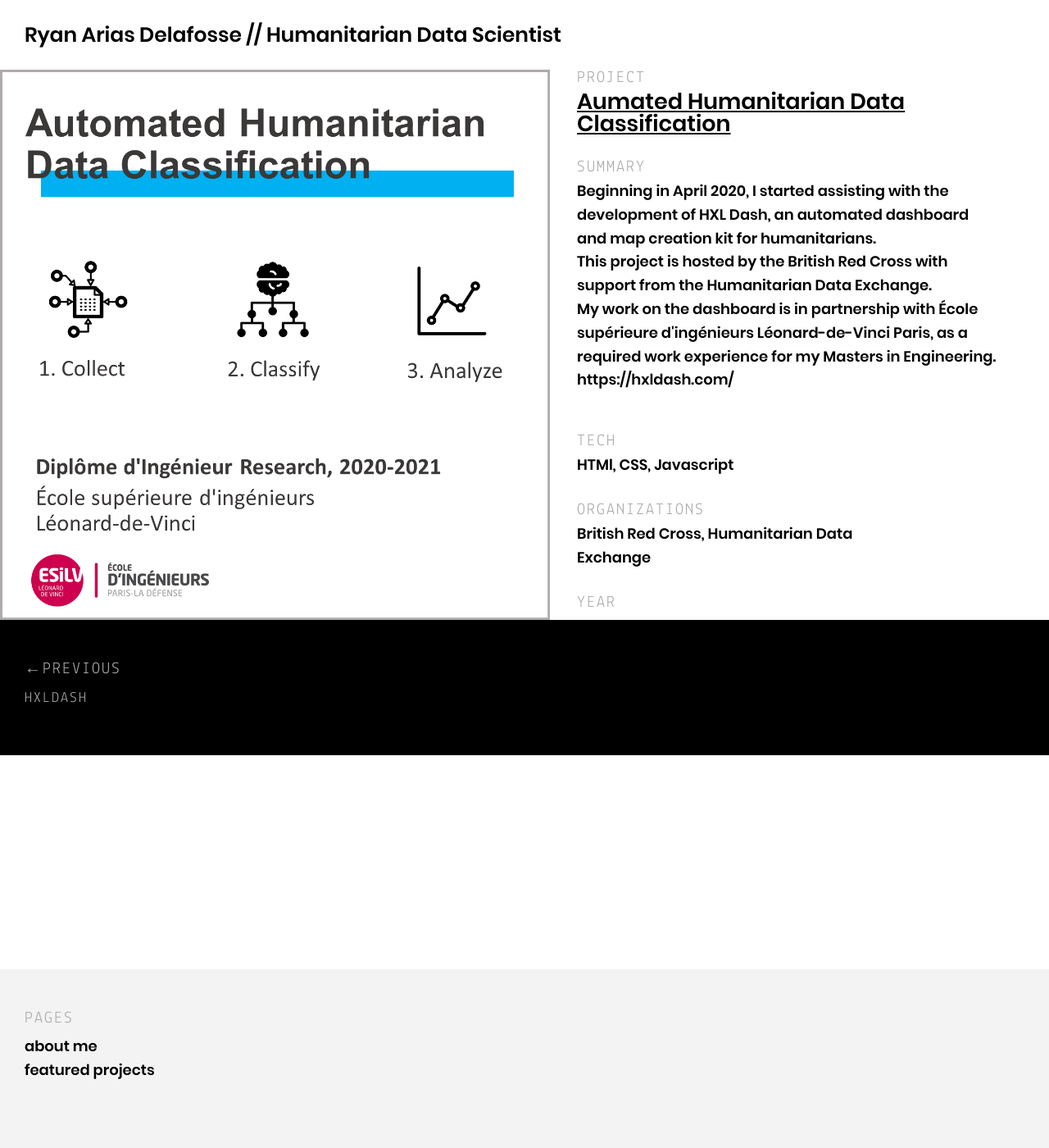
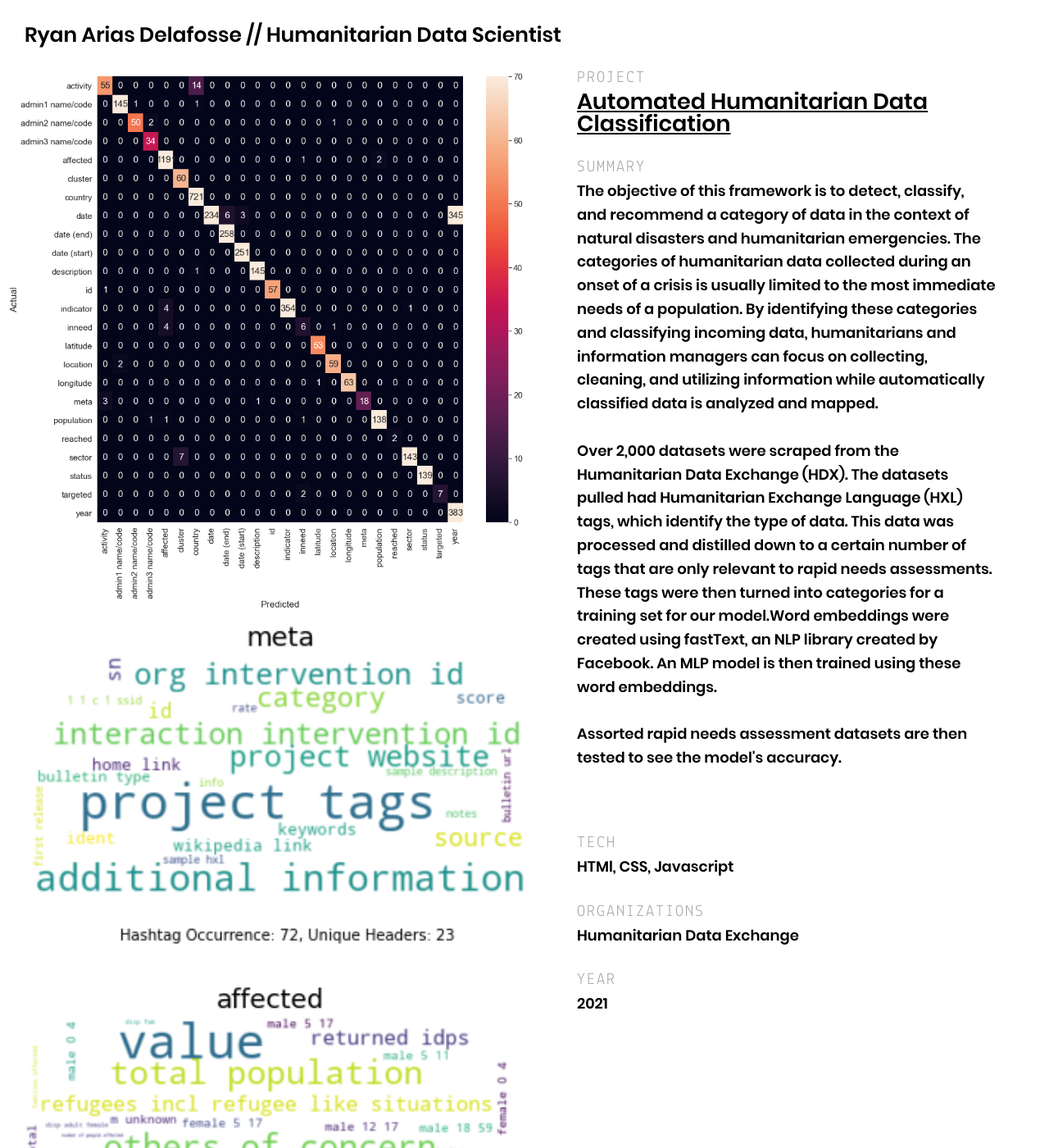
Before and after one commit to Rydela/rydela.github.io, a Jekyll site: the page built from _posts/projects/2020-01-01-humdatacategorization.md, in a window 1280 px wide and 1400 px high. Shown: the whole window at 82% size. Built offline with Jekyll 4.4.1, drawn with Linux system fonts in a browser that asks for light colours; nearby versions of some CDN libraries; library files that are not in the unit come from our copies; a script that is not in the unit is left out.

Commit message:
Updated portfolio
- Fixed typos
- Added images
- Added about me page

```diff
--- a/_posts/projects/2020-01-01-humdatacategorization.md
+++ b/_posts/projects/2020-01-01-humdatacategorization.md
@@ -7,22 +7,31 @@
   keywords: "Humanitarian data, machine learning"
 
 project:
-  title: "Aumated Humanitarian Data Classification"
+  title: "Automated Humanitarian Data Classification"
   type: "humanitarian, machine learning"
   url: ""
   logo: "/assets/images/projects/humdata/humdata1.png"
   tech: "HTMl, CSS, Javascript"
 
 agency:
-  title: "British Red Cross, Humanitarian Data Exchange"
-  url: "www.redcross.org.uk"
-  year: "2019"
+  title: "Humanitarian Data Exchange"
+  url: "https://data.humdata.org/"
+  year: "2021"
 
 images:
   - image:
-    url: "/assets/images/projects/humdata/humdata1.png"
+    url: "/assets/images/projects/humdata/humdata2.png"
+  - image:
+    url: "/assets/images/projects/humdata/humdata3.png"
+  - image:
+    url: "/assets/images/projects/humdata/humdata4.png"
+  - image:
+    url: "/assets/images/projects/humdata/humdata5.png"
+
 ---
-<p>Beginning in April 2020, I started assisting with the development of HXL Dash, an automated dashboard and map creation kit for humanitarians.</p>
-<p>This project is hosted by the British Red Cross with support from the Humanitarian Data Exchange.</p>
-<p>My work on the dashboard is in partnership with École supérieure d'ingénieurs Léonard-de-Vinci Paris, as a required work experience for my Masters in Engineering.</p>
-<p>https://hxldash.com/</p>
+<p>The objective of this framework is to detect, classify, and recommend a category of data in the context of natural disasters and humanitarian emergencies. The categories of humanitarian data collected during an onset of a crisis is usually limited to the most immediate needs of a population. By identifying these categories and classifying incoming data, humanitarians and information managers can focus on collecting, cleaning, and utilizing information while automatically classified data is analyzed and mapped.</p>
+<br>
+<p>Over 2,000 datasets were scraped from the Humanitarian Data Exchange (HDX). The datasets pulled had Humanitarian Exchange Language (HXL) tags, which identify the type of data. This data was processed and distilled down to a certain number of tags that are only relevant to rapid needs assessments. These tags were then turned into categories for a training set for our model.Word embeddings were created using fastText, an NLP library created by Facebook. An MLP model is then trained using these word embeddings.</p>
+<br>
+<p>Assorted rapid needs assessment datasets are then tested to see the model's accuracy.</p>
+<br>
--- a/index.html
+++ b/index.html
@@ -16,7 +16,9 @@
 		<section class="intro">
 			<div class="container">
 				<h2>About me.</h2>
-				<p>I'm a humanitarian data scientist and statistician interested in how we use data and human centered design in emergency response.</p>
+				<p>I'm a humanitarian data scientist interested in how we can use machine learning and human centered design in emergency response.</p>
+				<br>
+				<p>My work has ranged from multi-sector needs assessments, ICT4D project management, and digital transformation, to GIS mapping, machine learning, and NLP algorithms. </p>
 <!-- if I want to include the site description here.
 				<p>{{ site.description }}</p>
 -->
```
Also changed, not shown: _posts/projects/2019-06-06-hxldash.md (+2 -0 lines).
